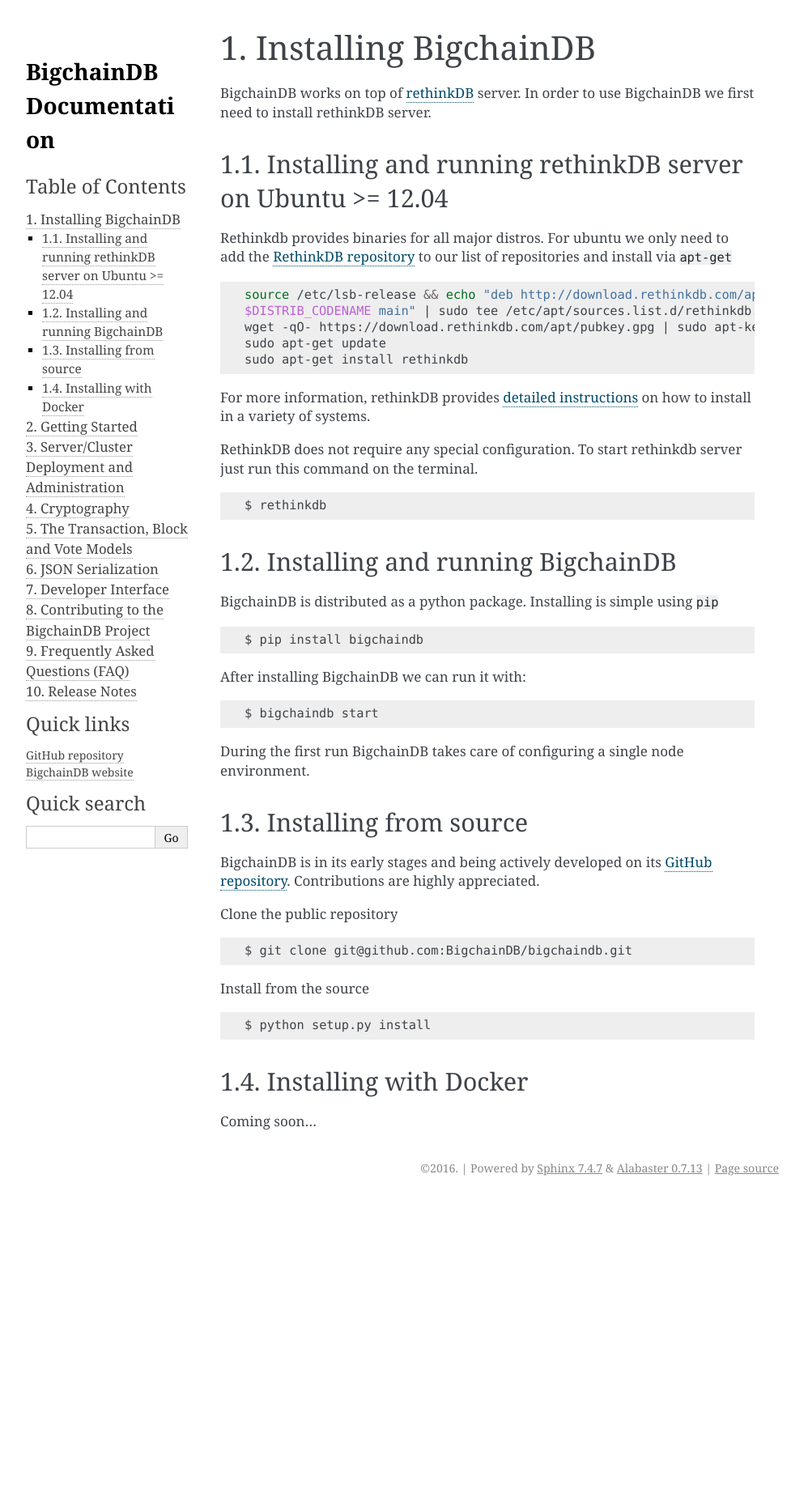
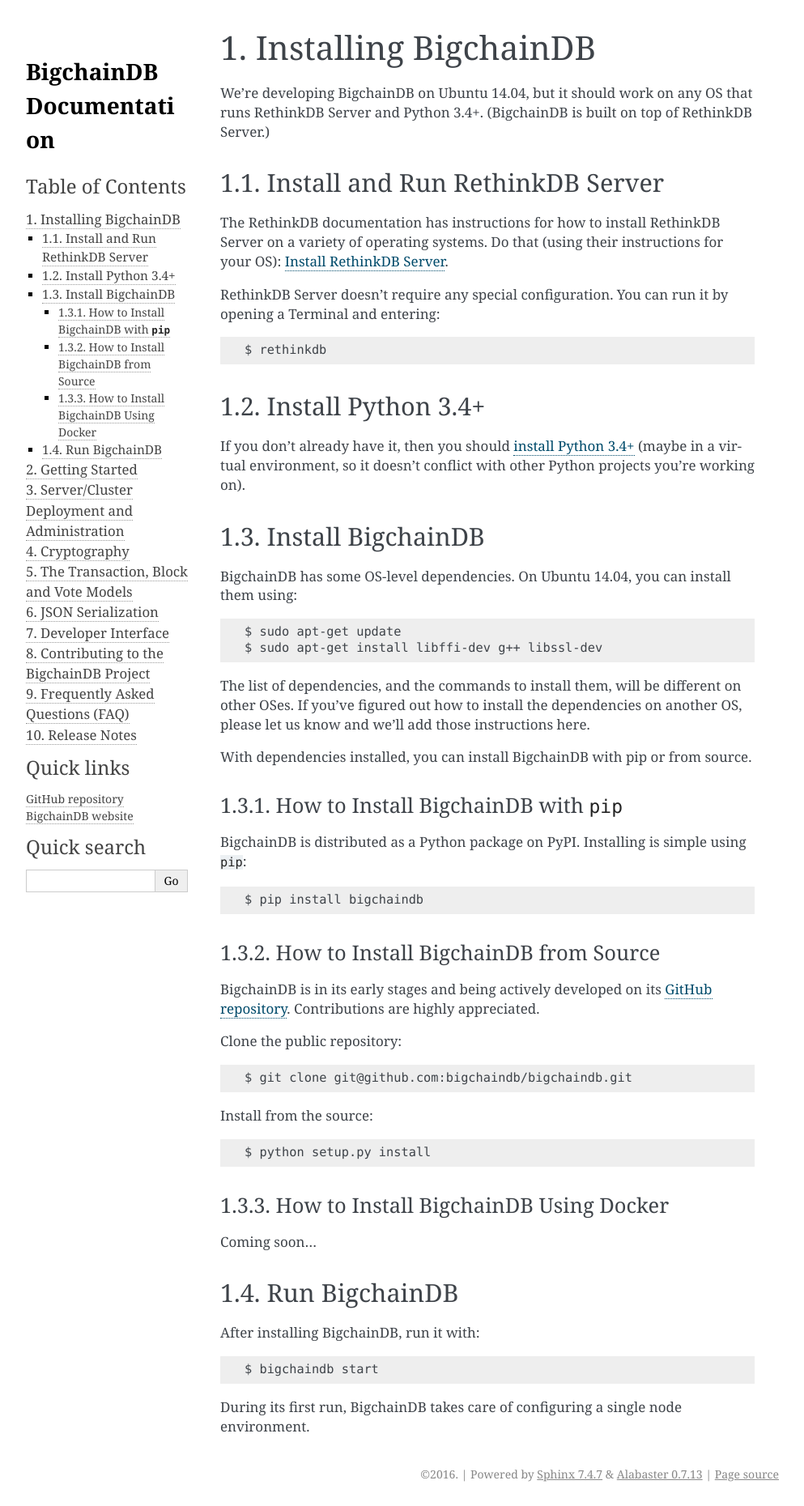
Before and after one commit to bigchaindb/bigchaindb, a Sphinx documentation site: the page built from docs/source/installing.md, in a window 1280 px wide. Shown: the whole page at 81% size, without its empty margins (148-1141 px from the left). Built offline with Sphinx 7.4.7, drawn with Linux system fonts in a browser that asks for light colours; before the commit the page ends 1482 px from its top, so only the background shows below that.

Commit message:
Edits & revisions to install instructions in docs

````diff
--- a/docs/source/installing.md
+++ b/docs/source/installing.md
@@ -1,64 +1,62 @@
 # Installing BigchainDB
 
-BigchainDB works on top of [rethinkDB](http://rethinkdb.com/) server. In order to use
-BigchainDB we first need to install rethinkDB server.
+We're developing BigchainDB on Ubuntu 14.04, but it should work on any OS that runs RethinkDB Server and Python 3.4+. (BigchainDB is built on top of RethinkDB Server.)
 
-##### Installing and running rethinkDB server on Ubuntu >= 12.04
+## Install and Run RethinkDB Server
 
-Rethinkdb provides binaries for all major distros. For ubuntu we only need to
-add the [RethinkDB repository](http://download.rethinkdb.com/apt/) to our list
-of repositories and install via `apt-get`
+The RethinkDB documentation has instructions for how to install RethinkDB Server on a variety of operating systems. Do that (using their instructions for your OS): [Install RethinkDB Server](http://rethinkdb.com/docs/install/).
 
-```shell
-source /etc/lsb-release && echo "deb http://download.rethinkdb.com/apt
-$DISTRIB_CODENAME main" | sudo tee /etc/apt/sources.list.d/rethinkdb.list
-wget -qO- https://download.rethinkdb.com/apt/pubkey.gpg | sudo apt-key add -
-sudo apt-get update
-sudo apt-get install rethinkdb
-```
-
-For more information, rethinkDB provides [detailed
-instructions](http://rethinkdb.com/docs/install/) on how to install in a variety
-of systems.
-
-RethinkDB does not require any special configuration. To start rethinkdb server
-just run this command on the terminal.
-
+RethinkDB Server doesn't require any special configuration. You can run it by opening a Terminal and entering:
 ```shell
 $ rethinkdb
 ```
 
-##### Installing and running BigchainDB
-BigchainDB is distributed as a python package. Installing is simple using `pip`
+## Install Python 3.4+
 
+If you don't already have it, then you should [install Python 3.4+](https://www.python.org/downloads/) (maybe in a virtual environment, so it doesn't conflict with other Python projects you're working on).
+
+## Install BigchainDB
+
+BigchainDB has some OS-level dependencies. On Ubuntu 14.04, you can install them using:
+```shell
+$ sudo apt-get update
+$ sudo apt-get install libffi-dev g++ libssl-dev
+```
+
+The list of dependencies, and the commands to install them, will be different on other OSes. If you've figured out how to install the dependencies on another OS, please let us know and we'll add those instructions here.
+
+With dependencies installed, you can install BigchainDB with pip or from source.
+
+### How to Install BigchainDB with `pip`
+
+BigchainDB is distributed as a Python package on PyPI. Installing is simple using `pip`:
 ```shell
 $ pip install bigchaindb
 ```
 
-After installing BigchainDB we can run it with:
+### How to Install BigchainDB from Source
 
+BigchainDB is in its early stages and being actively developed on its [GitHub repository](https://github.com/bigchaindb/bigchaindb). Contributions are highly appreciated.
+
+Clone the public repository:
+```shell
+$ git clone git@github.com:bigchaindb/bigchaindb.git
+```
+
+Install from the source:
+```shell
+$ python setup.py install
+```
+
+### How to Install BigchainDB Using Docker
+
+Coming soon...
+
+## Run BigchainDB
+
+After installing BigchainDB, run it with:
 ```shell
 $ bigchaindb start
 ```
 
-During the first run BigchainDB takes care of configuring a single node
-environment.
-
-##### Installing from source
-
-BigchainDB is in its early stages and being actively developed on its [GitHub
-repository](https://github.com/BigchainDB/bigchaindb). Contributions are highly
-appreciated.
-
-Clone the public repository
-```shell
-$ git clone git@github.com:BigchainDB/bigchaindb.git
-```
-
-Install from the source
-```shell
-$ python setup.py install
-```
-
-##### Installing with Docker
-Coming soon...
+During its first run, BigchainDB takes care of configuring a single node environment.
````
